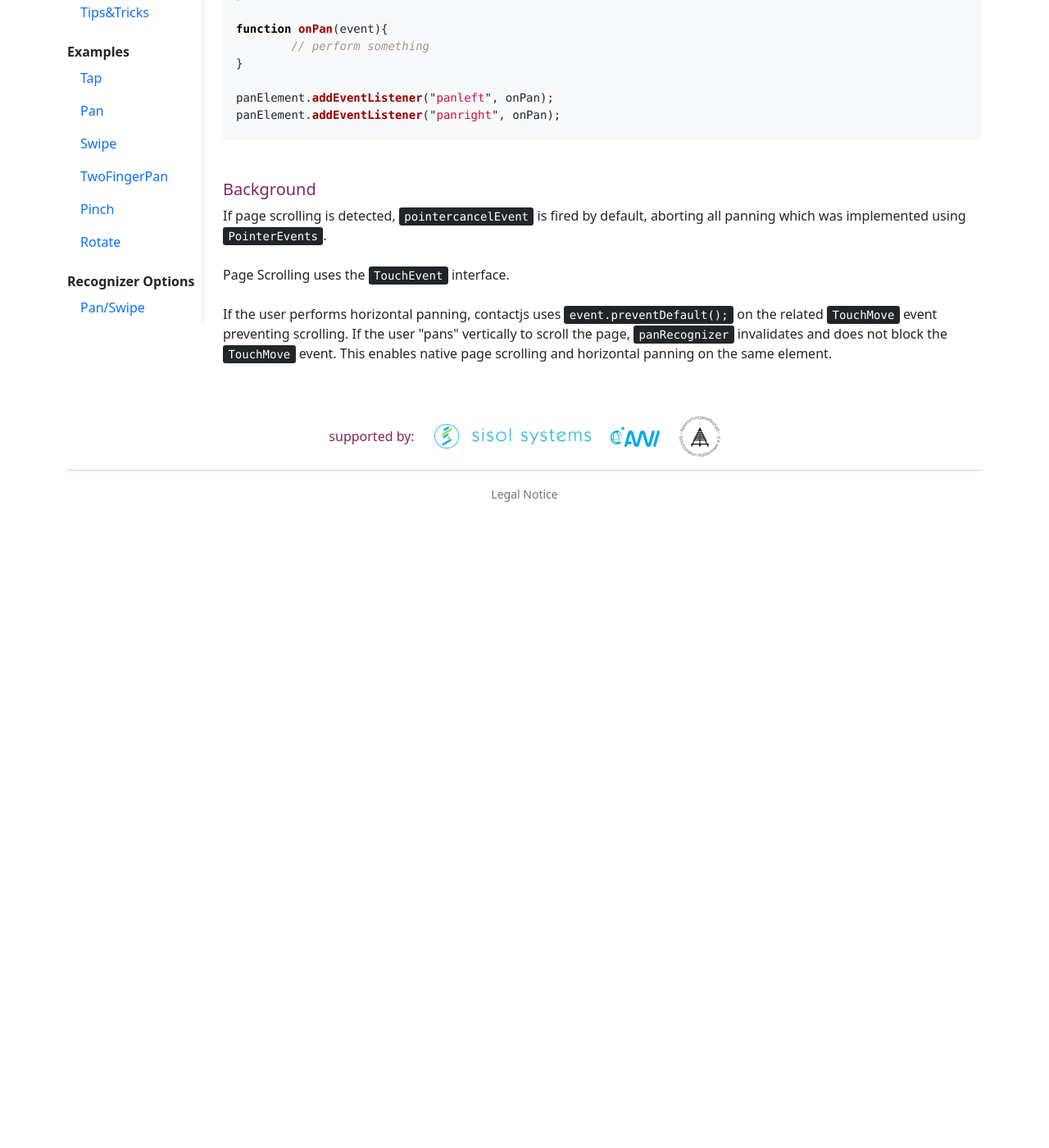
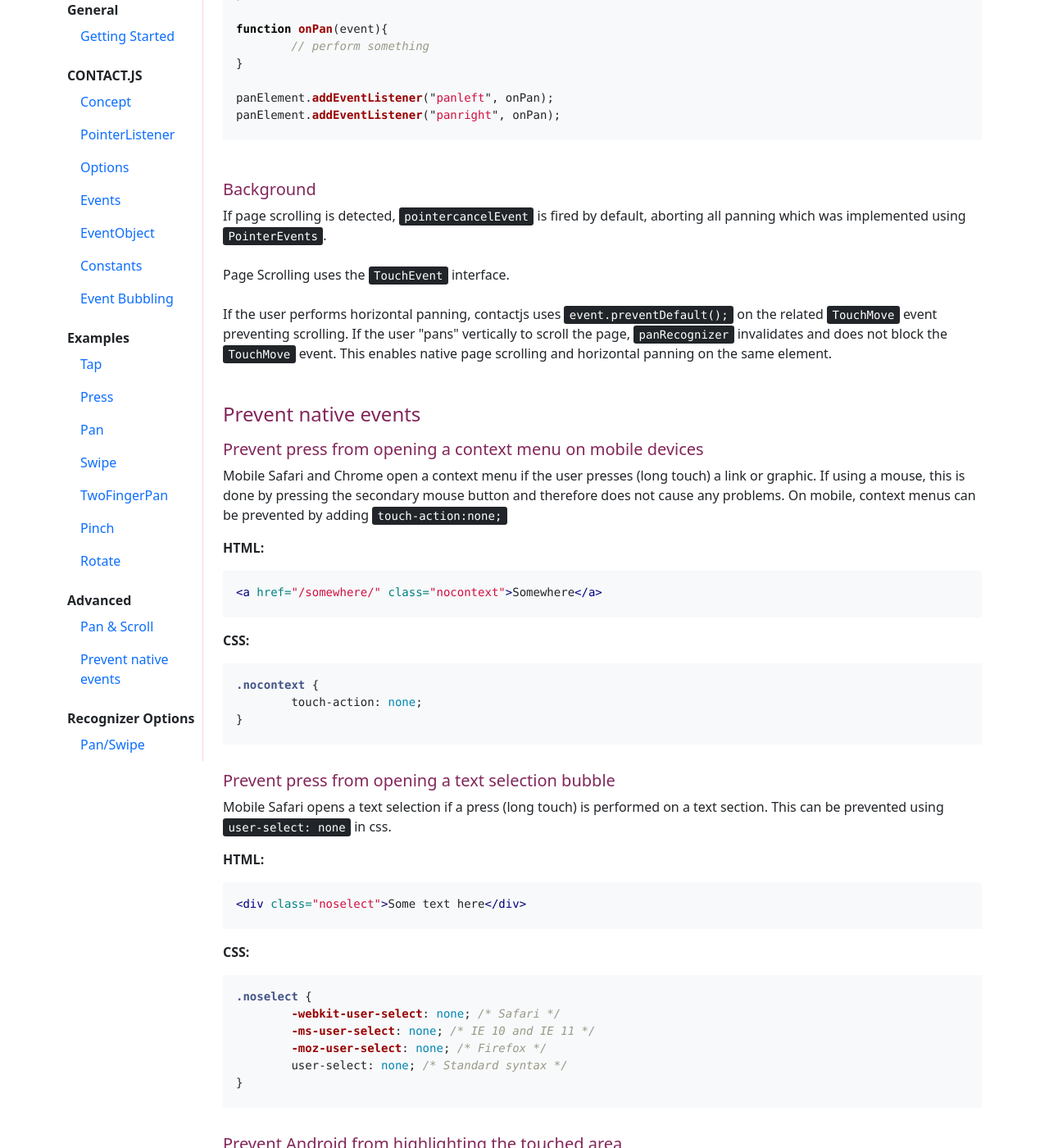
Before and after one commit to biodiv/contactjs, a Jekyll site: the page built from docs/documentation/tips-tricks.html, in a window 1280 px wide and 1400 px high, scrolled down 1316 px. Shown: the whole window at 82% size. Built offline with Jekyll 4.4.1, drawn with Linux system fonts in a browser that asks for light colours; before the commit the page ends 1946 px from its top, so only the background shows below that; some of the changed text lies outside the part shown.

Commit message:
update docs

```diff
--- a/docs/documentation/bubbling.html
+++ b/docs/documentation/bubbling.html
@@ -20,11 +20,9 @@
 			<div class="row mt-5">
 				<div class="col-12">
 					You can attach <kbd>PointerListener</kbd> to an element and catch events on its descendants. This way, you only have instantiate <kbd>PointerListener</kbd> once.
-					<div class="mt-5 text-left">
-						<img src="{{ 'assets/img/contactjs-scrolling.png' | relative_url }}" class="img-fluid" />
+					<div class="my-5 text-left">
+						<img src="{{ 'assets/img/contactjs-bubbling.png' | relative_url }}" class="img-fluid" />
 					</div>
-
-
 
 					<div>
 						<strong>HTML:</strong>
--- a/docs/documentation/examples.html
+++ b/docs/documentation/examples.html
@@ -15,6 +15,12 @@
 				<div class="col-12">
 					<h2>Tap</h2>
 					<a href="https://codepen.io/biodiv/pen/YzxvomP" target="_blank">Basic tap example</a>
+				</div>
+			</div>
+			<div id="Press" class="row mt-5">
+				<div class="col-12">
+					<h2>Press</h2>
+					<a href="https://codepen.io/biodiv/pen/JjOPLyx" target="_blank">Basic press example</a>
 				</div>
 			</div>
 			<div id="Pan" class="row mt-5">
--- a/docs/documentation/nav.html
+++ b/docs/documentation/nav.html
@@ -40,9 +40,6 @@
 			<li class="nav-item">
 				<a class="nav-link" href="{{ site.baseurl }}/documentation/bubbling/">Event Bubbling</a>
 			</li>
-			<li class="nav-item">
-				<a class="nav-link" href="{{ site.baseurl }}/documentation/tips-tricks/">Tips&Tricks</a>
-			</li>
 		</ul>
 	</div>
 
@@ -53,6 +50,9 @@
 		<ul class="nav flex-column">
 			<li class="nav-item">
 				<a class="nav-link" href="{{ site.baseurl }}/documentation/examples/#Tap">Tap</a>
+			</li>
+			<li class="nav-item">
+				<a class="nav-link" href="{{ site.baseurl }}/documentation/examples/#Press">Press</a>
 			</li>
 			<li class="nav-item">
 				<a class="nav-link" href="{{ site.baseurl }}/documentation/examples/#Pan">Pan</a>
@@ -73,6 +73,20 @@
 	</div>
 
 	<div class="pt-3">
+		<strong>Advanced</strong>
+	</div>
+	<div>
+		<ul class="nav flex-column">
+			<li class="nav-item">
+				<a class="nav-link" href="{{ site.baseurl }}/documentation/tips-tricks/#pan-and-scroll">Pan & Scroll</a>
+			</li>
+			<li class="nav-item">
+				<a class="nav-link" href="{{ site.baseurl }}/documentation/tips-tricks/#prevent-native-events">Prevent native events</a>
+			</li>
+		</ul>
+	</div>
+
+	<div class="pt-3">
 		<strong>Recognizer Options</strong>
 	</div>
 	<div>
--- a/docs/documentation/tips-tricks.html
+++ b/docs/documentation/tips-tricks.html
@@ -13,11 +13,11 @@
 		<div class="col-12 col-md-8 col-lg-10">
 			<div class="row">
 				<div class="col-12">
-					<h2>Tips&Tricks</h2>
+					<h2>Advanced</h2>
 				</div>
 			</div>
 
-			<div class="row mt-5">
+			<div id="pan-and-scroll" class="row mt-5">
 				<div class="col-12">
 					<h4>Horizontal Pan and vertical page scroll</h4>
 					<div class="mt-5 text-left">
@@ -81,6 +81,101 @@
 				</div>
 			</div>
 
+
+			<div id="prevent-native-events" class="row mt-5">
+				<div class="col-12">
+
+					<h4>Prevent native events</h4>
+					<h5 class="mt-3">Prevent press from opening a context menu on mobile devices</h5>
+
+					Mobile Safari and Chrome open a context menu if the user presses (long touch) a link or graphic. If using a mouse, this is done by pressing the secondary mouse button and therefore does not cause any problems. On mobile, context menus can be prevented by adding <kbd>touch-action:none;</kbd>
+
+					<div class="my-3">
+						<strong>HTML:</strong>
+						<div class="bg-light pt-3 pb-1 px-3 mt-3">
+{% highlight html %}
+<a href="/somewhere/" class="nocontext">Somewhere</a>
+{% endhighlight %}
+						</div>
+					</div>
+
+					<div class="my-3">
+						<strong>CSS:</strong>
+						<div class="bg-light pt-3 pb-1 px-3 mt-3">
+{% highlight css %}
+.nocontext {
+	touch-action: none;
+}
+{% endhighlight %}
+						</div>
+					</div>
+
+				</div>
+			</div>
+
+			<div class="row">
+				<div class="col-12">
+
+					<h5 class="mt-3">Prevent press from opening a text selection bubble</h5>
+
+					Mobile Safari opens a text selection if a press (long touch) is performed on a text section. This can be prevented using <kbd>user-select: none</kbd> in css.
+
+					<div class="my-3">
+						<strong>HTML:</strong>
+						<div class="bg-light pt-3 pb-1 px-3 mt-3">
+{% highlight html %}
+<div class="noselect">Some text here</div>
+{% endhighlight %}
+						</div>
+					</div>
+
+					<div class="my-3">
+						<strong>CSS:</strong>
+						<div class="bg-light pt-3 pb-1 px-3 mt-3">
+{% highlight css %}
+.noselect {
+	-webkit-user-select: none; /* Safari */
+	-ms-user-select: none; /* IE 10 and IE 11 */
+	-moz-user-select: none; /* Firefox */
+	user-select: none; /* Standard syntax */
+}
+{% endhighlight %}
+						</div>
+					</div>
+
+				</div>
+			</div>
+
+			<div class="row">
+				<div class="col-12">
+
+					<h5 class="mt-3">Prevent Android from highlighting the touched area</h5>
+
+					Some Android versions highlight touched area by default. This can be made invisible using <kbd>-webkit-tap-highlight-color: transparent</kbd> in css.
+
+					<div class="my-3">
+						<strong>HTML:</strong>
+						<div class="bg-light pt-3 pb-1 px-3 mt-3">
+{% highlight html %}
+<div class="nohighlight">Some text here</div>
+{% endhighlight %}
+						</div>
+					</div>
+
+					<div class="my-3">
+						<strong>CSS:</strong>
+						<div class="bg-light pt-3 pb-1 px-3 mt-3">
+{% highlight css %}
+.nohighlight {
+	-webkit-tap-highlight-color: transparent;
+}
+{% endhighlight %}
+						</div>
+					</div>
+
+				</div>
+			</div>
+
 		</div>
 	</div>
 </div>
```
Also changed, not shown: docs/assets/img/contactjs-bubbling.png (added), docs/assets/img/contactjs-bubbling.svg (added).
